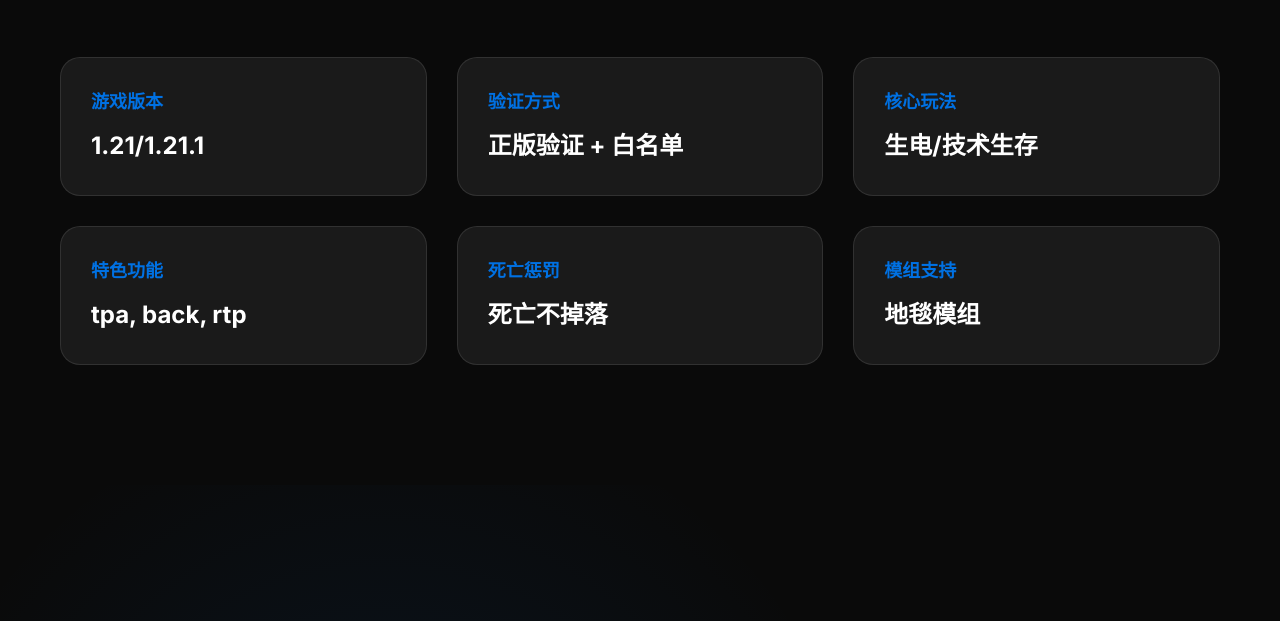
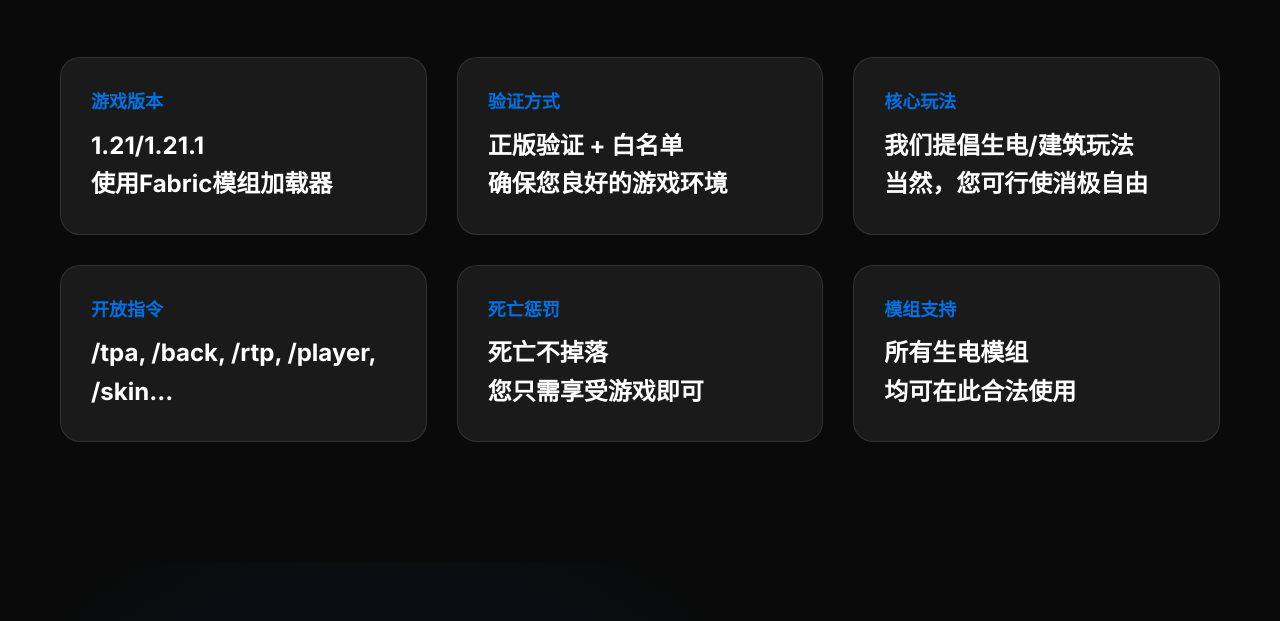
Before and after one commit to 2erTwo6/NexusNest, a plain HTML site: page index.html in a window 1280 px wide. Shown: the part 1644-2265 px from the top of the page. Drawn offline with Linux system fonts and the light colour scheme.

Commit message:
Update index.html

```diff
--- a/index.html
+++ b/index.html
@@ -448,27 +448,27 @@
             <div class="server-details">
                 <div class="detail-card">
                     <div class="detail-title">游戏版本</div>
-                    <div class="detail-value">1.21/1.21.1</div>
+                    <div class="detail-value">1.21/1.21.1<br>使用Fabric模组加载器</div>
                 </div>
                 <div class="detail-card">
                     <div class="detail-title">验证方式</div>
-                    <div class="detail-value">正版验证 + 白名单</div>
+                    <div class="detail-value">正版验证 + 白名单<br>确保您良好的游戏环境</div>
                 </div>
                 <div class="detail-card">
                     <div class="detail-title">核心玩法</div>
-                    <div class="detail-value">生电/技术生存</div>
+                    <div class="detail-value">我们提倡生电/建筑玩法<br>当然，您可行使消极自由</div>
                 </div>
                 <div class="detail-card">
-                    <div class="detail-title">特色功能</div>
-                    <div class="detail-value">tpa, back, rtp</div>
+                    <div class="detail-title">开放指令</div>
+                    <div class="detail-value">/tpa, /back, /rtp, /player, /skin...</div>
                 </div>
                 <div class="detail-card">
                     <div class="detail-title">死亡惩罚</div>
-                    <div class="detail-value">死亡不掉落</div>
+                    <div class="detail-value">死亡不掉落<br>您只需享受游戏即可</div>
                 </div>
                 <div class="detail-card">
                     <div class="detail-title">模组支持</div>
-                    <div class="detail-value">地毯模组</div>
+                    <div class="detail-value">所有生电模组<br>均可在此合法使用</div>
                 </div>
             </div>
         </div>
@@ -493,7 +493,7 @@
                 <a href="#details">详情</a>
                 <a href="#join">加入</a>
             </div>
-            <p class="copyright">© 2024 NexusNest 联结之巢. 保留所有权利.</p>
+            <p class="copyright">© 2025 NexusNest 联结之巢. 保留所有权利.</p>
         </div>
     </footer>
 
```
